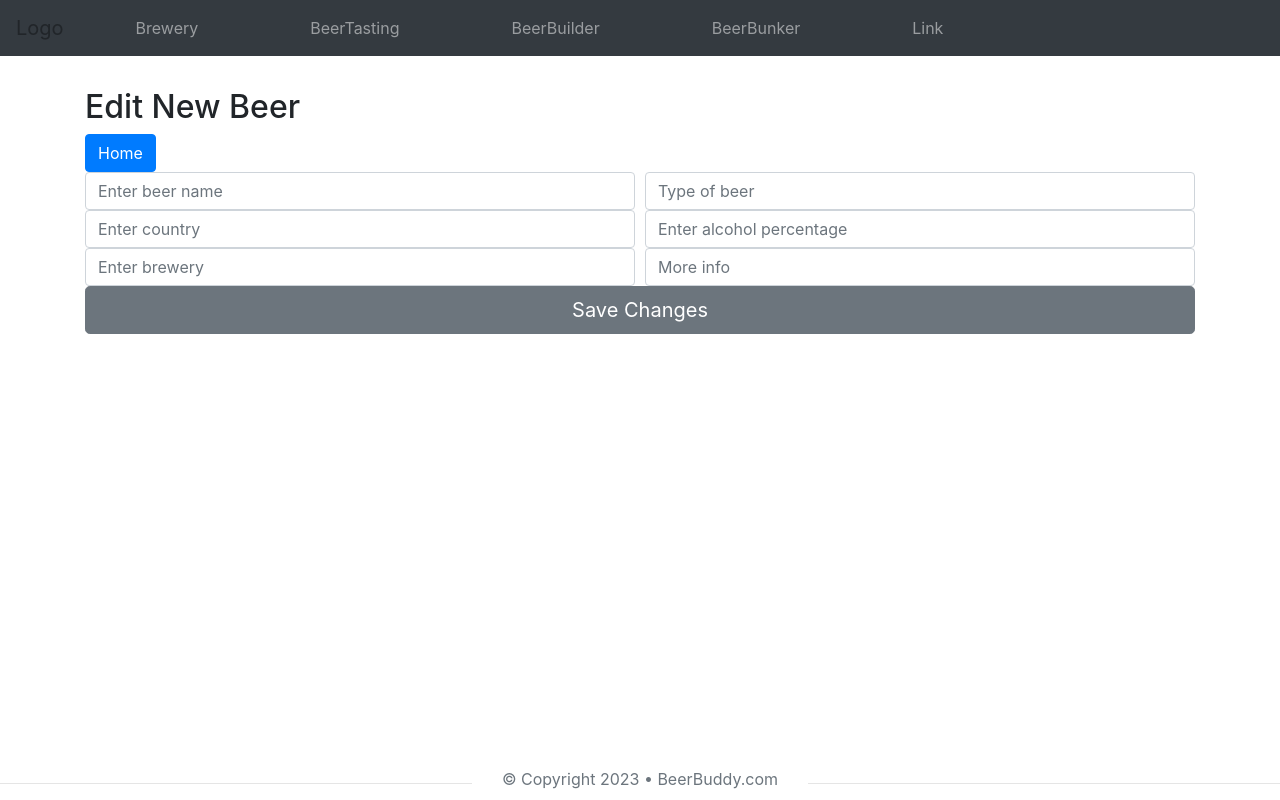
After one commit to Sofievdabeele/beerbuddy, a Laravel app: page /new-beer/edit/1 in a window 1280 px wide. The commit adds this page. Run offline with Laravel 10, Linux system fonts and the light colour scheme; tables that the repository leaves empty hold one stand-in row (values such as "Sample post"); style sheets or scripts are compiled from the project's sources.

Commit message:
Add edit/update/delete route, add edit blade and functions edit/update/delete

```diff
--- a/laravel-and-beyond/app/Http/Controllers/NewBeerController.php
+++ b/laravel-and-beyond/app/Http/Controllers/NewBeerController.php
@@ -58,4 +58,30 @@ class NewBeerController extends Controller
         $nextNewBeer = New_beer::where('id', '>', $currentNewBeer->id)->orderBy('id')->first();
         return to_route('new-beer', ['newBeer' => $nextNewBeer]);
     }
+
+    // Show the form for editing
+    public function editNewBeer(New_beer $newBeer)
+    {
+        return view('edit-new-beer', ["newBeer"=>$newBeer]);
+    }
+
+    public function updateNewBeer(StoreNewBeerRequest $request, New_beer $newBeer)
+    {
+        $newBeer->name = $request->input('name');
+        $newBeer->type = $request->input('type');
+        $newBeer->country = $request->input('country');
+        $newBeer->alcohol_percentage = $request->input('alcohol_percentage');
+        $newBeer->brewery = $request->input('brewery');
+        $newBeer->info = $request->input('info');
+
+        $newBeer->fill($request->post())->save();
+        $newBeer->update($request->all());
+        return redirect('/new-beers')->with('success','User updated successfully');
+    }
+
+    public function deleteNewBeer(New_beer $newBeer)
+    {
+        $newBeer->delete();
+        return redirect('/new-beers')->with('success','User deleted successfully');
+    }
 }
--- a/laravel-and-beyond/resources/views/components/new-beer-preview-card.blade.php
+++ b/laravel-and-beyond/resources/views/components/new-beer-preview-card.blade.php
@@ -13,8 +13,8 @@
       <div class=" flex-column h-15 w-40">
 
         <a href="/new-beers/{{$newBeer->id}}" class="btn btn-outline-dark btn-block shadow">Info</a>
-        <a href="#" class="btn btn-outline-dark btn-block shadow">Edit</a>
-        <a href="#" class="btn btn-outline-dark btn-block shadow">Delete</a>
+        {{-- <a href="{{route('edit-new-beer')}}" class="btn btn-outline-dark btn-block shadow">Edit</a> --}}
+        <a href="{{route('delete-new-beer')}}" class="btn btn-outline-dark btn-block shadow">Delete</a>
       </div>
     </div>
 
--- /dev/null
+++ b/laravel-and-beyond/resources/views/edit-new-beer.blade.php
@@ -0,0 +1,72 @@
+@extends('layouts.layout')
+@section('content')
+    <div class="container mt-2">
+        <div class="row">
+            <div class="col-lg-12 margin-tb">
+                <div class="pull-left">
+                    <h2>Edit New Beer</h2>
+                </div>
+                <div class="pull-right">
+                    <a class="btn btn-primary" href="{{ route('home') }}">
+                        Home</a>
+                </div>
+            </div>
+        </div>
+         @if(session('status'))
+        <div class="alert alert-success mb-1 mt-1">
+            {{ session('status') }}
+        </div>
+        @endif
+
+        <form action="{{ route('update-new-beer') }}" method="POST">
+            @csrf
+
+            <form action="{{route('store')}}" method="POST">
+                @csrf
+                  <div class="form-row">
+                    <div class="col">
+                      <input type="text" class="form-control" id="name" placeholder="Enter beer name" name="name" value="{{old('name')}}">
+                        @error('name')
+                          <span class="text-danger">{{$message}}</span>
+                        @enderror
+                    </div>
+                    <div class="col">
+                      <input type="text" class="form-control" id="type" placeholder="Type of beer" name="type" value="{{old('type')}}">
+                        @error('type')
+                          <span class="text-danger">{{$message}}</span>
+                        @enderror
+                    </div>
+                  </div>
+                  <div class="form-row">
+                    <div class="col">
+                      <input type="text" class="form-control" id="country" placeholder="Enter country" name="country" value="{{old('country')}}">
+                      @error('country')
+                      <span class="text-danger">{{$message}}</span>
+                      @enderror
+                    </div>
+                    <div class="col">
+                      <input type="text" class="form-control" id="alcohol" placeholder="Enter alcohol percentage" name="alcohol_percentage" value="{{old('alcohol_percentage')}}">
+                        @error('alcohol_percentage')
+                          <span class="text-danger">{{$message}}</span>
+                        @enderror
+                    </div>
+                  </div>
+                  <div class="form-row">
+                    <div class="col">
+                      <input type="text" class="form-control" id="brewery" placeholder="Enter brewery" name="brewery" value="{{old('brewery')}}">
+                        @error('brewery')
+                          <span class="text-danger">{{$message}}</span>
+                        @enderror
+                    </div>
+                    <div class="col">
+                      <input type="text" class="form-control" id="info" placeholder="More info" name="info" value="{{old('info')}}">
+                        @error('info')
+                          <span class="text-danger">{{$message}}</span>
+                        @enderror
+                    </div>
+                  </div>
+
+                  <button type="submit" class="btn btn-secondary btn-lg btn-block">Save Changes</button>
+
+              </form>
+@endsection
--- a/laravel-and-beyond/resources/views/new-beer.blade.php
+++ b/laravel-and-beyond/resources/views/new-beer.blade.php
@@ -19,6 +19,10 @@
           <a href="/previousnewbeer/{{$newBeer->id}}" class="btn btn-outline-dark btn-block shadow">Previous</a>
 
           <a href="/nextnewbeer/{{$newBeer->id}}" class="btn btn-outline-dark btn-block shadow">Next</a>
+
+          <a href="/new-beer/edit/{{$newBeer->id}}" class="btn btn-outline-dark btn-block shadow">Edit</a>
+
+
         </div>
       </div>
     </div>
--- a/laravel-and-beyond/routes/web.php
+++ b/laravel-and-beyond/routes/web.php
@@ -21,15 +21,18 @@ Route::get('/',[HomeController::class, 'show'])->name('home');
 Route::get('/beers',[BeerController::class, 'show'])->name('beers');
 Route::get('/beers/{beer:slug}', [BeerController::class, 'showDetail'])->name('beer');
 
+Route::get('/previousbeer/{id}', [BeerController::class, 'showPreviousBeer'])->name('previous-beer');
+Route::get('/nextbeer/{id}', [BeerController::class, 'showNextBeer'])->name('next-beer');
+
 Route::get('/new-beer/create', [NewBeerController::class, 'create'])->name('create');
 Route::post('/new-beer', [NewBeerController::class, 'store'])->name('store');
 
 Route::get('/new-beers',[NewBeerController::class, 'show'])->name('new-beers');
 Route::get('/new-beers/{newBeer:id}', [NewBeerController::class, 'showDetail'])->name('new-beer');
 
-
 Route::get('/previousnewbeer/{id}', [NewBeerController::class, 'showPreviousNewBeer'])->name('previous-new-beer');
 Route::get('/nextnewbeer/{id}', [NewBeerController::class, 'showNextNewBeer'])->name('next-new-beer');
 
-Route::get('/previousbeer/{id}', [BeerController::class, 'showPreviousBeer'])->name('previous-beer');
-Route::get('/nextbeer/{id}', [BeerController::class, 'showNextBeer'])->name('next-beer');
+Route::get('/new-beer/edit/{newBeer:id}', [NewBeerController::class, 'editNewBeer'])->name('edit-new-beer');
+Route::post('/new-beer/update', [NewBeerController::class, 'updateNewBeer'])->name('update-new-beer');
+Route::get('/new-beer/delete', [NewBeerController::class, 'deleteNewBeer'])->name('delete-new-beer');
```
